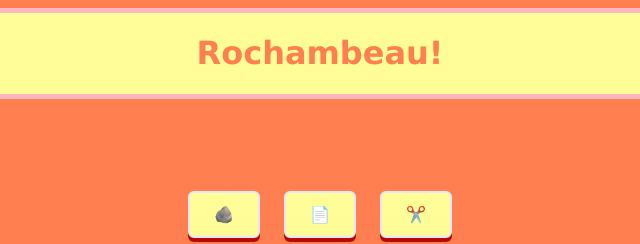
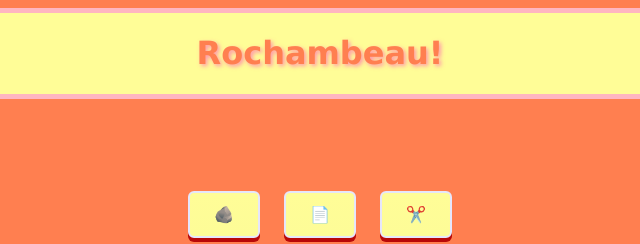
Before and after one commit to devtanole/RockPaperScissors, a plain HTML site: page index.html in a window 1280 px wide. Shown: the full height of the page, 320-960 px from the left. Drawn offline with Linux system fonts and the light colour scheme.

Commit message:
text shadow

```diff
--- a/styles.css
+++ b/styles.css
@@ -9,6 +9,7 @@ body {
   border: 5px solid lightpink;
   font-family: "Lucida Sans", "Lucida Sans Regular", "Lucida Grande",
     "Lucida Sans Unicode", Geneva, Verdana, sans-serif;
+  text-shadow: 2px 2px 4px rgba(255, 105, 180, 0.7);
 }
 
 .btn-container {
```
